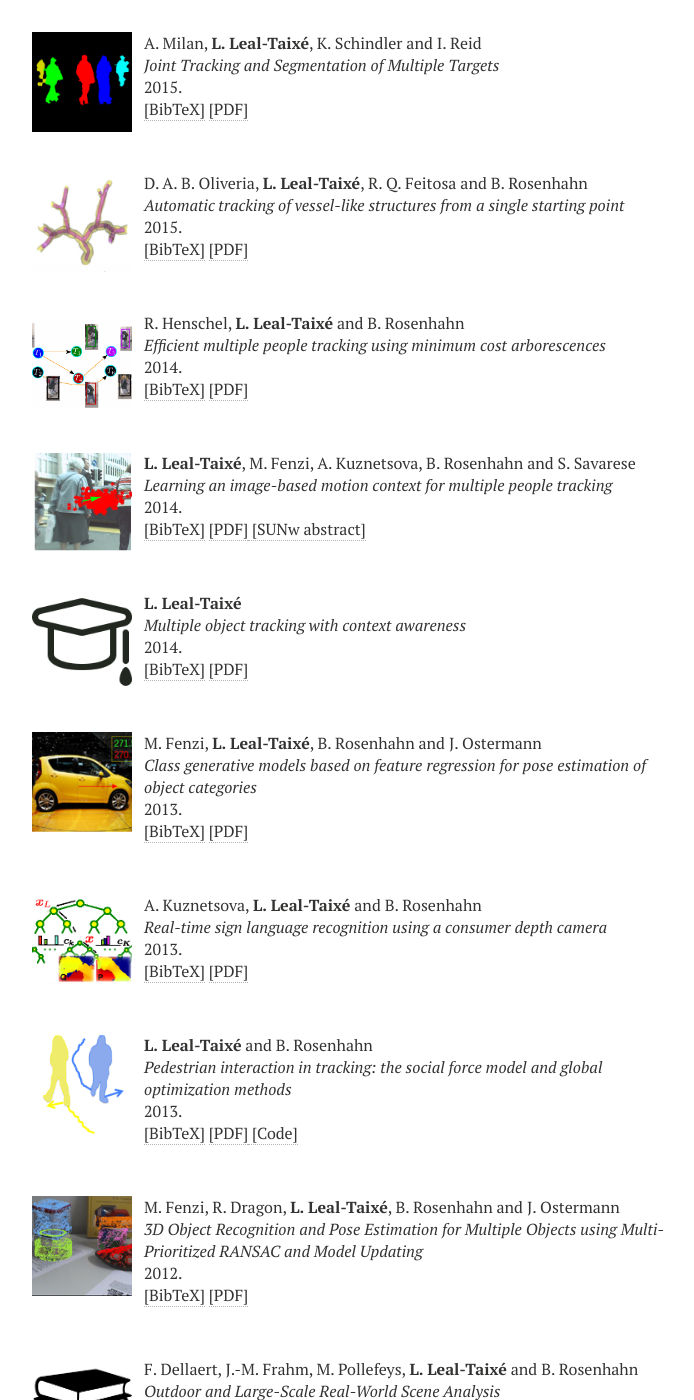
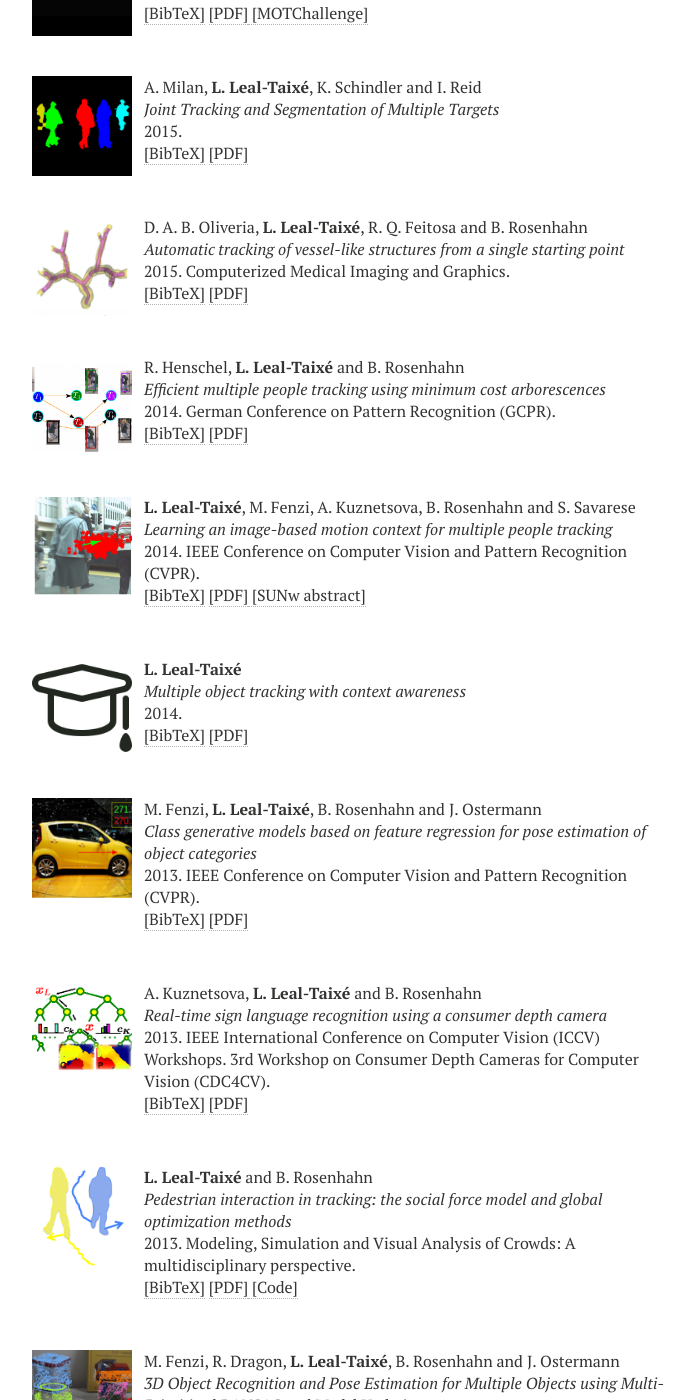
Before and after one commit to lealtaixe/lealtaixe.github.io, a Jekyll site: the page built from publications.md, in a window 1280 px wide and 1400 px high, scrolled down 1176 px. Shown: the whole window, without its empty margins (289-983 px from the left). Built offline with Jekyll 4.4.1, drawn with Linux system fonts in a browser that asks for light colours; nearby versions of some CDN libraries; some of the changed text lies outside the part shown.

Commit message:
pubs with journal

```diff
--- a/_includes/_mypubs.html
+++ b/_includes/_mypubs.html
@@ -86,7 +86,7 @@ R. Henschel, <strong> L. Leal-Taix&eacute; </strong>, B. Rosenhahn and K. Schind
 
 
 2016.
-
+IEEE Conference on Computer Vision and Pattern Recognition Workshops (CVPR). DeepVision: Deep Learning for Computer Vision..
 
 <br />
 
@@ -160,7 +160,7 @@ M. Fenzi, <b>L. Leal-Taixe, J. Ostermann and T. Tuytelaars</b><br />
 
 
 2015.
-
+IEEE International Conference on Computer Vision (ICCV).
 
 <br />
 
@@ -197,7 +197,7 @@ M. Fenzi, <strong>L. Leal-Taix&eacute;</strong>, K. Schindler and B. Rosenhahn<b
 
 
 2015.
-
+IEEE Winter Conference on Applications of Computer Vision (WACV).
 
 <br />
 
@@ -308,7 +308,7 @@ D. A. B. Oliveria, <strong>L. Leal-Taix&eacute;</strong>, R. Q. Feitosa and B. R
 
 
 2015.
-
+Computerized Medical Imaging and Graphics.
 
 <br />
 
@@ -345,7 +345,7 @@ R. Henschel, <strong>L. Leal-Taix&eacute;</strong> and B. Rosenhahn<br />
 
 
 2014.
-
+German Conference on Pattern Recognition (GCPR).
 
 <br />
 
@@ -382,7 +382,7 @@ R. Henschel, <strong>L. Leal-Taix&eacute;</strong> and B. Rosenhahn<br />
 
 
 2014.
-
+IEEE Conference on Computer Vision and Pattern Recognition (CVPR).
 
 <br />
 
@@ -456,7 +456,7 @@ M. Fenzi, <strong>L. Leal-Taix&eacute;</strong>, B. Rosenhahn and J. Ostermann<b
 
 
 2013.
-
+IEEE Conference on Computer Vision and Pattern Recognition (CVPR).
 
 <br />
 
@@ -493,7 +493,7 @@ A. Kuznetsova, <strong>L. Leal-Taix&eacute;</strong> and B. Rosenhahn<br />
 
 
 2013.
-
+IEEE International Conference on Computer Vision (ICCV) Workshops. 3rd Workshop on Consumer Depth Cameras for Computer Vision (CDC4CV).
 
 <br />
 
@@ -530,7 +530,7 @@ A. Kuznetsova, <strong>L. Leal-Taix&eacute;</strong> and B. Rosenhahn<br />
 
 
 2013.
-
+Modeling, Simulation and Visual Analysis of Crowds: A multidisciplinary perspective.
 
 <br />
 
@@ -568,7 +568,7 @@ M. Fenzi, R. Dragon, <strong>L. Leal-Taix&eacute;</strong>, B. Rosenhahn and J.
 
 
 2012.
-
+German Conference on Pattern Recognition (GCPR).
 
 <br />
 
@@ -642,7 +642,7 @@ April
 
 
 2012.
-
+IEEE Conference on Computer Vision and Pattern Recognition (CVPR).
 
 <br />
 
@@ -679,7 +679,7 @@ April
 
 
 2012.
-
+Outdoor and Large-Scale Real-World Scene Analysis.
 
 <br />
 
@@ -755,7 +755,7 @@ G. Pons-Moll, <strong>L. Leal-Taix&eacute;</strong>, J. Gall and B. Rosenhahn<br
 
 
 2012.
-
+Outdoor and Large-Scale Real-World Scene Analysis.
 
 <br />
 
@@ -793,7 +793,7 @@ G. Pons-Moll, <strong>L. Leal-Taix&eacute;</strong>, J. Gall and B. Rosenhahn<br
 
 
 2011.
-
+Video Processing and Computational Video.
 
 <br />
 
@@ -831,7 +831,7 @@ G. Pons-Moll, <strong>L. Leal-Taix&eacute;</strong>, J. Gall and B. Rosenhahn<br
 
 
 2011.
-
+IEEE International Conference on Computer Vision (ICCV) Workshops. 1st Workshop on Modeling, Simulation and Visual Analysis of Large Crowds.
 
 <br />
 
@@ -868,7 +868,7 @@ S. Maleschlijski, <strong>L. Leal-Taix&eacute;</strong>, S. Weisse, A. Di Fino,
 
 
 2011.
-
+Microscopic Image Analysis with Applications in Biology (MIAAB).
 
 <br />
 
@@ -905,7 +905,7 @@ G. Pons-Moll, <strong>L. Leal-Taix&eacute;</strong>, T. Truong and B. Rosenhahn<
 
 
 2011.
-
+German Conference on Pattern Recognition (GCPR).
 
 <br />
 
@@ -942,7 +942,7 @@ G. Pons-Moll, A. Baak, J. Gall, <strong>L. Leal-Taix&eacute;</strong>, M. Muelle
 
 
 2011.
-
+IEEE International Conference on Computer Vision (ICCV).
 
 <br />
 
@@ -979,7 +979,7 @@ G. Pons-Moll, A. Baak, J. Gall, <strong>L. Leal-Taix&eacute;</strong>, M. Muelle
 
 
 2010.
-
+German Conference on Pattern Recognition (GCPR).
 
 <br />
 
@@ -1016,7 +1016,7 @@ G. Pons-Moll, A. Baak, J. Gall, <strong>L. Leal-Taix&eacute;</strong>, M. Muelle
 
 
 2009.
-
+World Congress on Medical Physics and Biomedical Engineering.
 
 <br />
 
@@ -1053,7 +1053,7 @@ G. Pons-Moll, A. Baak, J. Gall, <strong>L. Leal-Taix&eacute;</strong>, M. Muelle
 
 
 2009.
-
+IEEE Workshops on Motion and Video Computing (WMVC).
 
 <br />
 
```
Also changed, not shown: other parts of _includes/_mypubs.html (+5 -5 lines), 1 other file.
